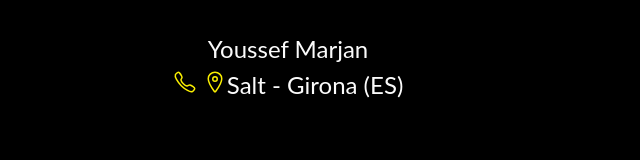
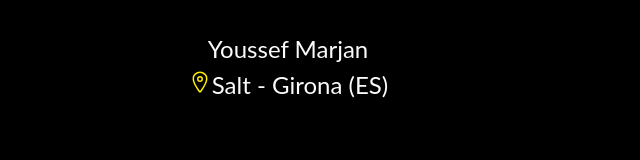
Before and after one commit to ysfmarjan/youssef, a plain HTML site: page index.html in a window 1280 px wide. Shown: the part 1327-1487 px from the top of the page, without its empty margins (352-992 px from the left). Drawn offline with nearby package versions, Linux system fonts and the light colour scheme.

Commit message:
last. 18:30

```diff
--- a/index.html
+++ b/index.html
@@ -92,8 +92,7 @@
             <div class="col-sm-12 col-md-12 text-center mt-lg-5 ">
               <p class="parrafo_datos_personales">Youssef Marjan<br/>
                 <!-- 39 años<br/> -->
-                <ion-icon name="call-outline" class="icon_datos"></ion-icon>
-                <!-- 638909431<br/> -->
+                <!-- <ion-icon name="call-outline" class="icon_datos"></ion-icon>638909431<br/> -->
                   <!-- <ion-icon name="mail-open-outline" class="icon_datos"></ion-icon> <a href="mailto:Youssef.marjan@gmail.com">Youssef.Marjan@gmail.com</a><br/> -->
                     <!-- <img  style="width:25px" src="img/linkedin_icon.png" alt="iamgen"> <a href="http://www.linkedin.com/in/youssef-marjan" target="_blank">linkedin/in/youssef-marjan</a><br/> -->
                   <ion-icon name="location-outline" class="icon_datos"></ion-icon>Salt - Girona (ES)<br/><br/><br/>
```
